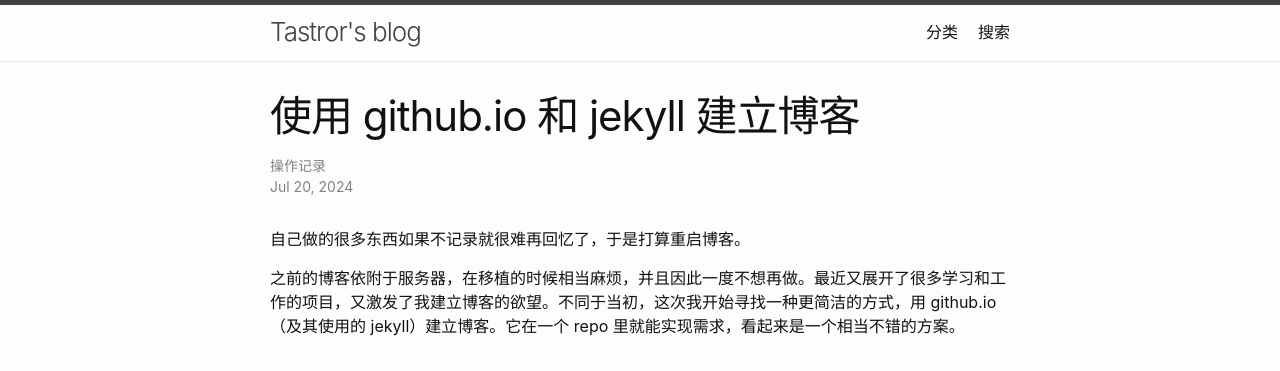
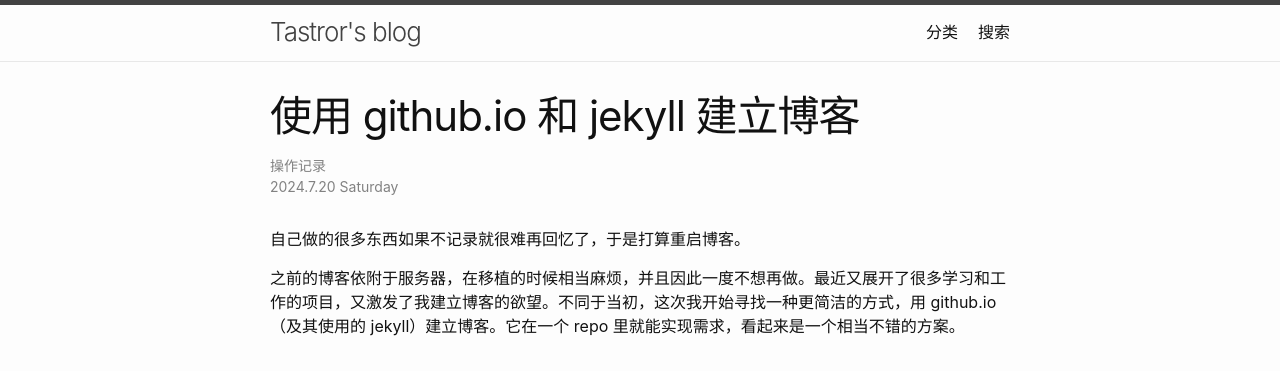
Before and after one commit to Tastror/Tastror.github.io, a Jekyll site: the page built from _posts/2024-07-20-open-up-blog-with-github.io-and-jekyll.md, in a window 1280 px wide and 900 px high. Shown: the top 371 px of the window. Built offline with Jekyll 4.4.1, drawn with Linux system fonts in a browser that asks for light colours.

Commit message:
update date

```diff
--- a/_config.yml
+++ b/_config.yml
@@ -57,7 +57,7 @@ minima:
   # Minima date format.
   # The default value is "%b %d, %Y" (e.g. Nov 14, 2023)
   # Refer to https://shopify.github.io/liquid/filters/date/ if you want to customize this.
-  #date_format: "%b-%d-%Y"
+  date_format: "%Y.%-m.%-d %A"
 
   # Generate social links in footer.
   #social_links:
--- a/categories.html
+++ b/categories.html
@@ -11,11 +11,13 @@ show_title: true
         {%- capture category_name -%}{{ category | first }}{%- endcapture -%}
         <div id="#{{ category_name | slugize }}"></div>
         <p></p>
-        <h3 class="category-head">{{ category_name }} ({{site.categories[category_name].size()}})</h3>
+        <h3 class="category-head">{{ category_name }} <span style="font-size:medium;">(共{{site.categories[category_name].size()}}条)</span></h3>
         <a name="{{ category_name | slugize }}"></a>
         {%- for post in site.categories[category_name] -%}
         <article class="archive-item">
-          <h4><a href="{{ site.baseurl }}{{ post.url }}">{{ post.title }}</a></h4>
+        {%- assign date_format = site.minima.date_format | default: "%b %-d, %Y" -%}
+        <span class="post-meta">{{ post.date | date: date_format }}</span>
+        <a href="{{ site.baseurl }}{{ post.url }}">{{ post.title }}</a>
         </article>
         {%- endfor -%}
       </div>
--- a/search.json
+++ b/search.json
@@ -1,11 +1,12 @@
 ---
 permalink: /search.json
 ---
+{%- assign date_format = "%Y.%-m.%-d %A" -%}
 [
   {% for post in site.posts %}{
     "title": "{{ post.title | escape }}",
     "url": "{{ site.baseurl }}{{ post.url }}",
     "categories": "{{ post.categories }}",
-    "date" : "{{ post.date }}"
+    "date" : "{{ post.date | date: date_format }}"
   }{% unless forloop.last %},{% endunless %}{% endfor %}
 ]
```
